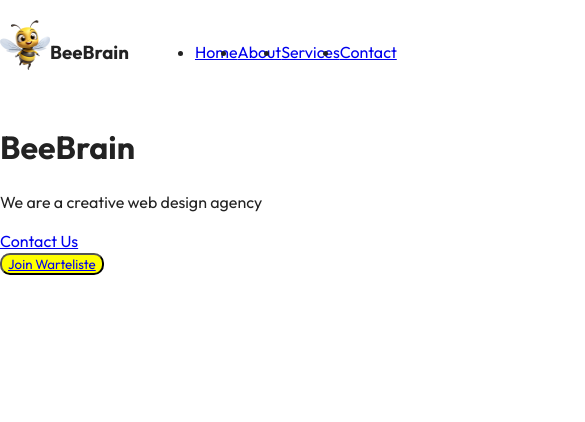
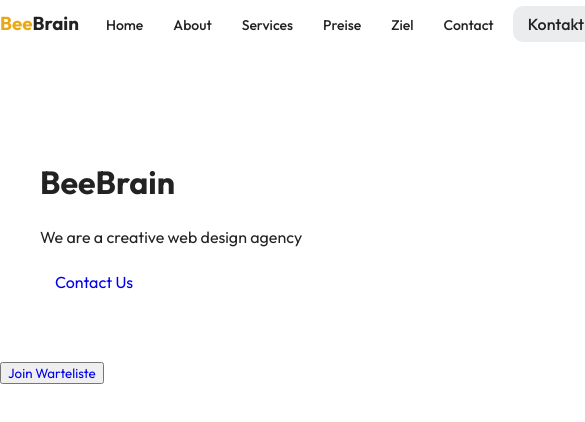
Before and after one commit to petrovvvic/bbb, a website built with webpack: page index.html in a window 390 px wide. Shown: the top 422 px of the page, 585 px wide, since content can reach past the window. Built offline with nearby package versions, Linux system fonts and the light colour scheme.

Commit message:
navbar - desktop, tablet, laptop

```diff
--- a/css/style.css
+++ b/css/style.css
@@ -15,11 +15,18 @@ body{
   font-family: "Outfit", serif;
 }
 
+a{
+  text-decoration: none;
+}
+ul,li{
+  list-style: none;
+}
 
 .container {
   width: 100%;
   margin-right: auto;
   margin-left: auto;
+  padding: 80px 40px 60px;
 }
 
 .logo{
@@ -33,30 +40,80 @@ body{
 
 }
 
+.logo-text{
+  margin-top: 7px;
+
+}
+.yellow{
+  color: #e9a817;
+}
 .nav{
   display: flex;
   flex-direction: row;
   justify-content: space-between;
   align-items: center;
-  padding: 20px 0;
+  padding: 0px 0px;
 }
 
-.nav-list{
+.nav-container{
+  padding: 0px;
+}
+
+.nav-list-container{
   display: flex;
   flex-direction: row;
   justify-content: space-between;
   align-items: center;
-  width: 50%;
+  width: 100%;
+  gap: 4px;
+  margin-top: 6px;
+
+}
+.nav-list{
+  display: flex;
+  flex-direction: row;
+  justify-content: space-evenly;
+  align-items: center;
+  padding-left: 100px;
+}
+
+.nav-link{
+  margin: 0 10px;
+  color: #222;
+  font-size: 14px;
+  font-weight: 500;
+  padding: 8px 18px;
+}
+.btn-nav-container{
+  display: flex;
+  gap: 8px;
+}
+
+.btn{
+  border-radius: 10px;
+  text-align: center;
+  display: inline-flex;
+  padding: 7px 25px;
 }
 
 
-button{
-  border-radius: 10px;
-  opacity: 1;
-  background: yellow;
-  color: white;
+
+
+
+
+.waitlist-btn{
+  background: #e9a817;
+  font-size: 16px;
+  font-weight: 500;
+  color: #fff;
 }
 
+.contact-btn{
+  background: #eaeced;
+  font-size: 16px;
+  font-weight: 500;
+  color: #222222;
+}
 
 
 
@@ -78,16 +135,38 @@ button{
   .container {
     max-width: 960px;
   }
+
 }
 
 @media (min-width: 1200px) {
   .container {
-    max-width: 1140px;
+    max-width: 1100px;
   }
 }
-
-@media (min-width: 1400px) {
-  .container {
-    max-width: 1320px;
+@media (max-width: 1200px) {
+  .nav-list{
+    padding-left: 15px;
   }
 }
+@media (max-width: 992px) {
+  .nav-list{
+    padding-left: 12px;
+  }
+  .nav-link{
+    padding: 8px 5px;
+  }
+  .nav-list-container{
+    padding-left: 0px;
+  }
+  .btn{
+    padding:  7px 15px;
+  }
+
+}
+@media (max-width: 768px) {
+
+}
+
+@media (max-width: 576px) {
+
+}
--- a/index.html
+++ b/index.html
@@ -20,15 +20,16 @@
     <div class="container nav-container">
       <nav class="nav">
         <div class="logo-container">
-          <a href="index.html" class="logo">
-            <img class="logo" src="img/logo.png" alt="BeeBrain">
-          </a>
-          <h3>BeeBrain</h3>
+<!--          <a href="index.html" class="logo">-->
+<!--            <img class="logo" src="img/logo.png" alt="BeeBrain">-->
+<!--          </a>-->
+          <h3 class = "logo-text"><span class="yellow">Bee</span>Brain</h3>
         </div>
 
         <div class="hamburger-menu">
           <div class="bar"></div>
         </div>
+        <ul class="nav-list-container">
           <ul class="nav-list">
             <li class="nav-item">
               <a href="index.html" class="nav-link">Home</a>
@@ -40,14 +41,29 @@
               <a href="services.html" class="nav-link">Services</a>
             </li>
             <li class="nav-item">
+              <a href="contact.html" class="nav-link">Preise</a>
+            </li>
+            <li class="nav-item">
+              <a href="contact.html" class="nav-link">Ziel</a>
+            </li>
+            <li class="nav-item">
               <a href="contact.html" class="nav-link">Contact</a>
             </li>
+
           </ul>
+
+          <div class="btn-nav-container">
+            <a href="" class="btn contact-btn">Kontakt</a>
+            <a href="" class="btn waitlist-btn ">Warteliste</a>
+          </div>
+        </ul>
+
+
       </nav>
     </div>
 
   </header>
-  <div class="hero">
+  <div class="hero container">
     <h1 class="hero-text">BeeBrain</h1>
     <p class="hero-subtext">We are a creative web design agency</p>
     <a href="contact.html" class="btn">Contact Us</a>
```
Lines whose indentation alone changed are shown as unchanged.
